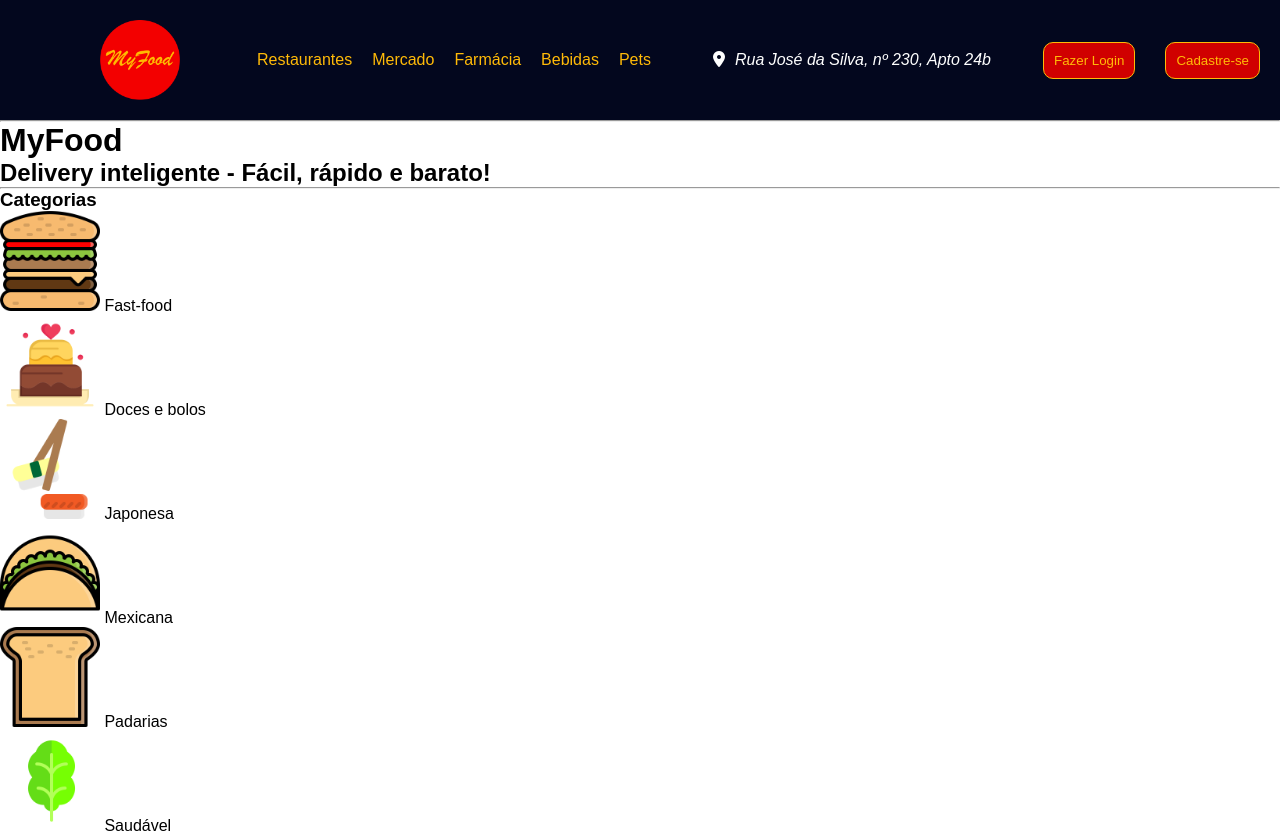
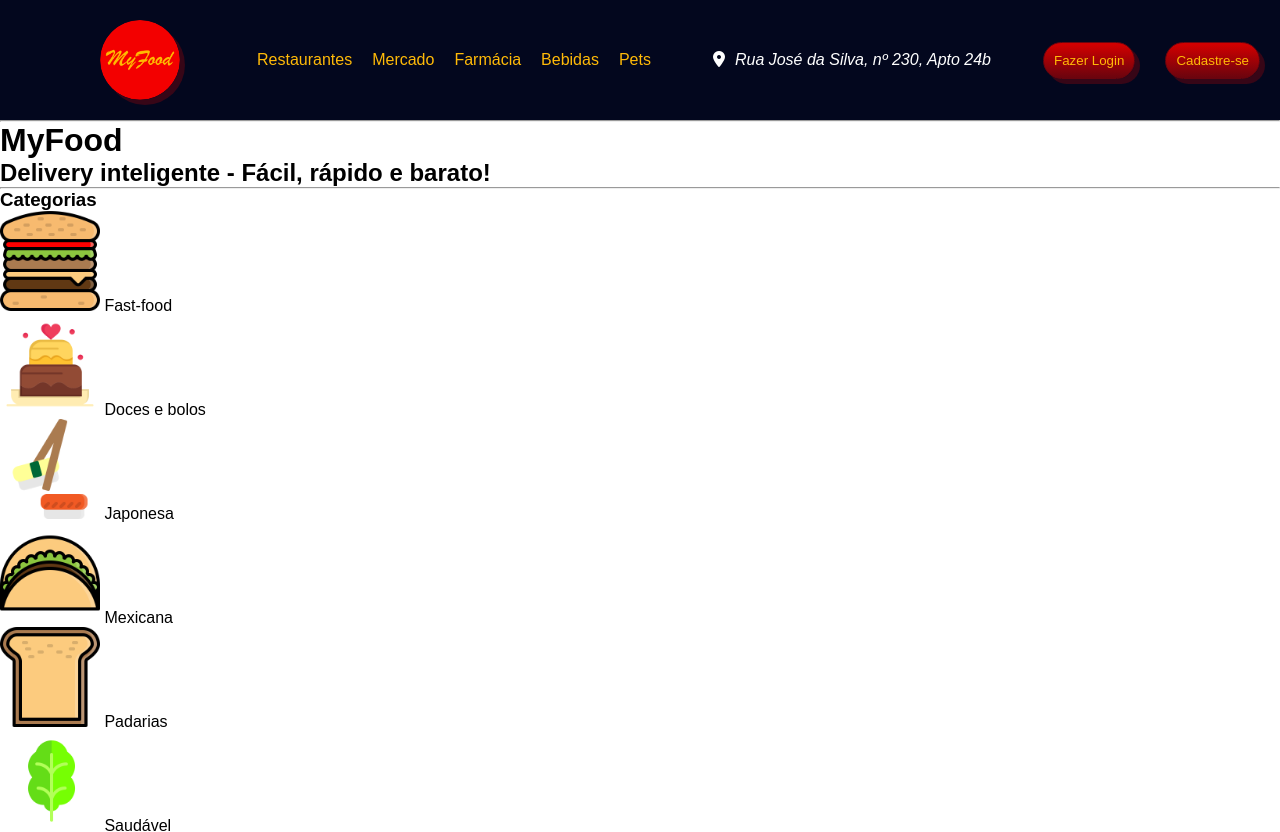
Before and after one commit to ComputerScienceMaster/Desafios-de-Front-end, a plain HTML site: page CSS/Criando_um_app_de_delivery/index.html in a window 1280 px wide. Shown: the top 832 px of the page. Drawn offline with Linux system fonts and the light colour scheme.

Commit message:
cabeçalho

```diff
--- a/CSS/Criando_um_app_de_delivery/style.css
+++ b/CSS/Criando_um_app_de_delivery/style.css
@@ -19,6 +19,8 @@
     height: 80px;
     margin: 20px;
     margin-left: 100px;
+    box-shadow: 5px 5px 0px 0px #370617;
+    border-radius: 100%;
 }
 
 .menu_navegacao {
@@ -57,12 +59,14 @@
 .acoes_menu button {
     margin-right: 20px;
     padding: 10px;
-    border-radius: 10px;
-    background-color: #d00000;
+    border-radius: 28px;
     color: #ffba08;
-    border: 1px solid #ffba08;
+    border: 1px solid #6a040e;
+    background: linear-gradient(to bottom, #d00000 5%, #6a040e 100%);
+    box-shadow: 5px 5px 0px 0px #370617;
 }
 
 .acoes_menu button:hover {
     cursor: pointer;
+    background: linear-gradient(to bottom, #6a040e 5%, #d00000 100%);
 }
```
